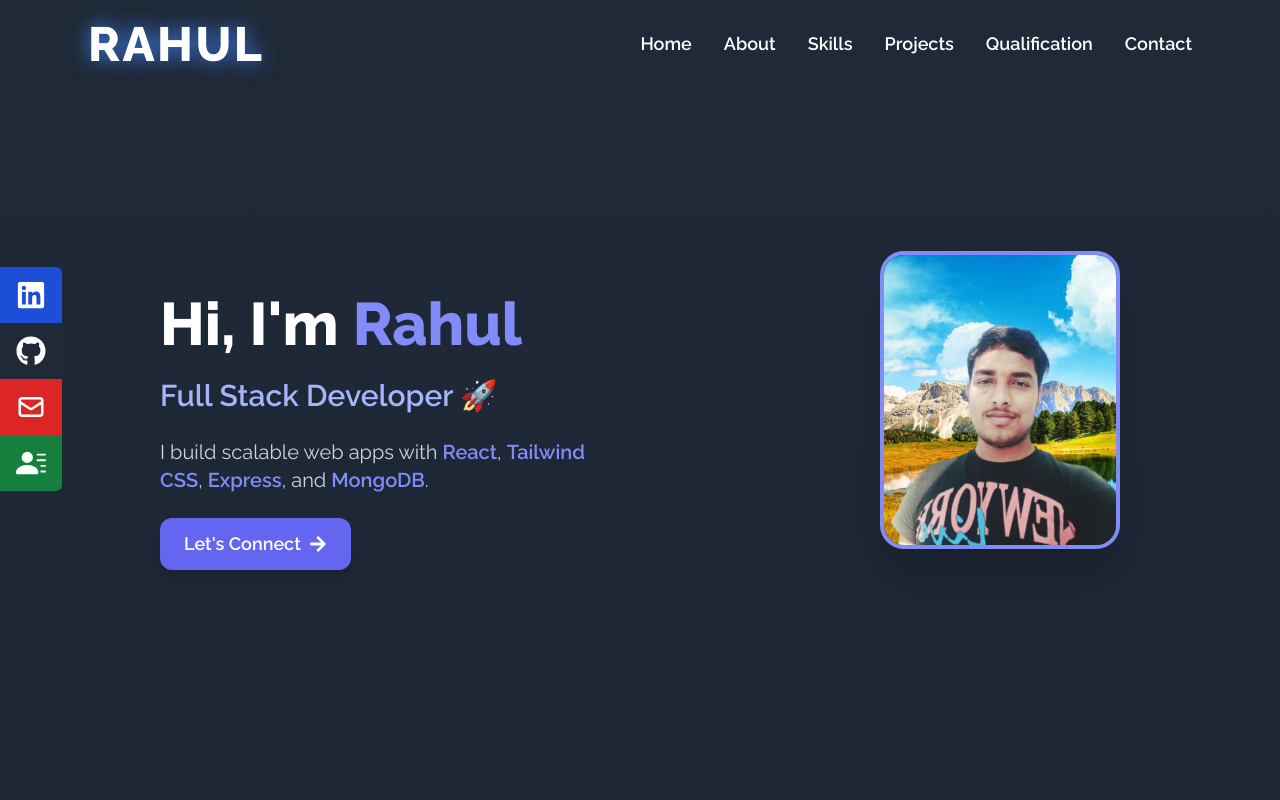
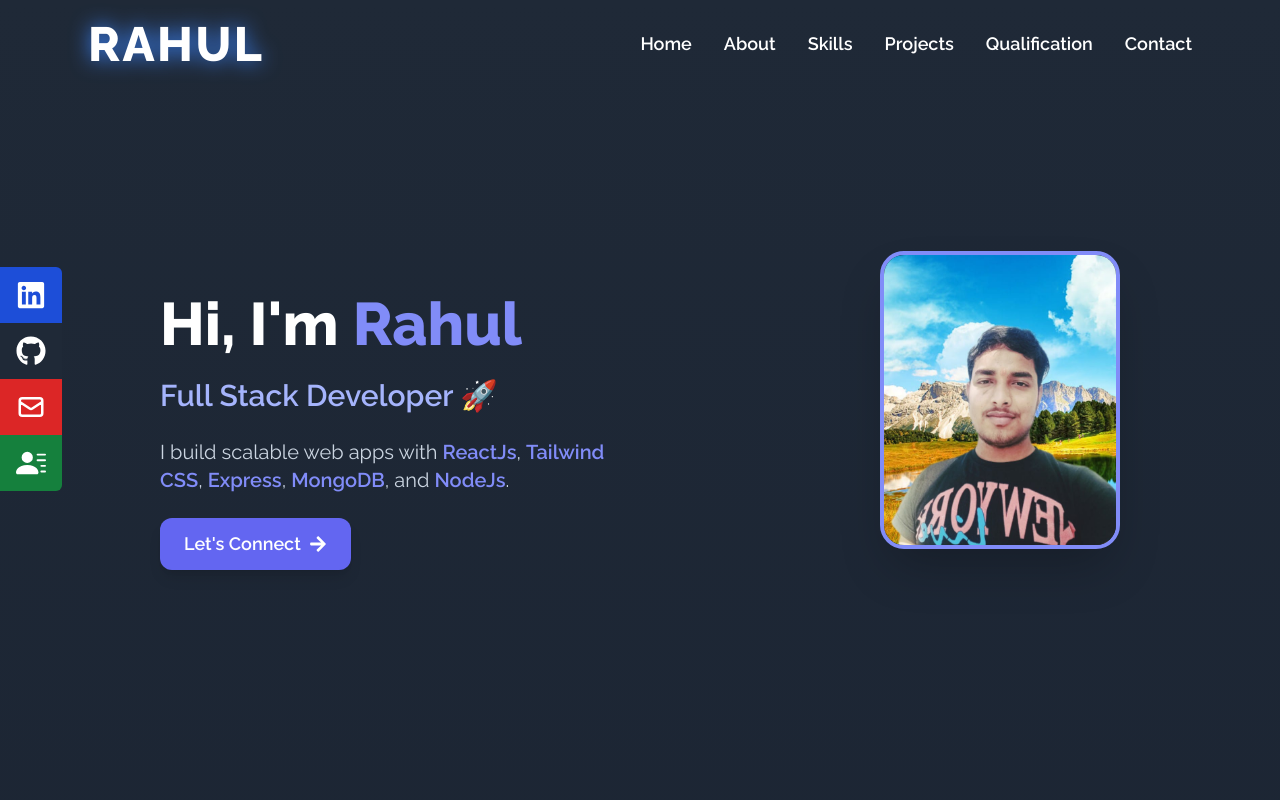
Before and after one commit to Rahulkumar8967/my-portfolio, a React (Vite) app: page / in a window 1280 px wide. Shown: the top 800 px of the page. Built offline with nearby package versions, Linux system fonts and the light colour scheme.

Commit message:
add some changes

```diff
--- a/src/components/Home.jsx
+++ b/src/components/Home.jsx
@@ -22,10 +22,9 @@ const Home = () => {
           animate={{ x: 0, opacity: 1 }}
           transition={{ duration: 0.8, delay: 0.3 }}
         >
-         <h1 className="text-4xl sm:text-5xl lg:text-6xl font-extrabold text-white leading-tight mt-6 sm:mt-10 md:mt-16">
-  Hi, I'm <span className="text-indigo-400">Rahul</span>
-</h1>
-
+          <h1 className="text-4xl sm:text-5xl lg:text-6xl font-extrabold text-white leading-tight mt-6 sm:mt-10 md:mt-16">
+            Hi, I'm <span className="text-indigo-400">Rahul</span>
+          </h1>
 
           <motion.h2
             className="text-xl sm:text-2xl lg:text-3xl font-semibold text-indigo-300"
@@ -36,10 +35,12 @@ const Home = () => {
             Full Stack Developer 🚀
           </motion.h2>
           <p className="text-slate-300 text-base sm:text-lg lg:text-xl leading-relaxed max-w-md mx-auto md:mx-0">
-            I build scalable web apps with <span className="text-indigo-400 font-semibold">React</span>,{" "}
+            I build scalable web apps with{" "}
+            <span className="text-indigo-400 font-semibold">ReactJs</span>,{" "}
             <span className="text-indigo-400 font-semibold">Tailwind CSS</span>,{" "}
-            <span className="text-indigo-400 font-semibold">Express</span>, and{" "}
-            <span className="text-indigo-400 font-semibold">MongoDB</span>.
+            <span className="text-indigo-400 font-semibold">Express</span>,{" "}
+            <span className="text-indigo-400 font-semibold">MongoDB</span>, and{" "}
+            <span className="text-indigo-400 font-semibold">NodeJs</span>.
           </p>
           <motion.div
             className="mt-6 flex justify-center md:justify-start"
--- a/src/components/Portfolio.jsx
+++ b/src/components/Portfolio.jsx
@@ -54,6 +54,8 @@ const Portfolio = () => {
           <h1 className="text-4xl md:text-5xl font-bold inline border-b-4 border-indigo-500">
             My Projects
           </h1>
+
+          {/* <h1 className="text-4xl">My Projects</h1> */}
           <p className="text-slate-300 md:text-lg text-sm mt-3">
             Browse through some of my recent projects below
           </p>
--- a/src/components/Qualification.jsx
+++ b/src/components/Qualification.jsx
@@ -18,7 +18,7 @@ const Qualification = () => {
                 title: "Bachelor of Technology (B.Tech) Computer Science Engineering",
                 institution: "College Of Technology And Engineering,Udaipur",
                 duration: "2022 - 2026",
-                extra: "CGPA: 7.22",
+                extra: "OGPA: 7.22",
                 icon: "fa-solid fa-graduation-cap",
             },
         ],
--- a/src/components/Work.jsx
+++ b/src/components/Work.jsx
@@ -29,7 +29,7 @@ const Skills = () => {
             { name: "CSS & Tailwind", level: "Advanced" },
             { name: "JavaScript", level: "Intermediate" },
             { name: "Git & GitHub", level: "Intermediate" },
-            { name: "React.js", level: "Intermediate" },
+            { name: "React.js", level: "Advanced" },
             { name: "UI/UX Design", level: "Beginner" },
           ]}
         />
@@ -41,8 +41,8 @@ const Skills = () => {
             { name: "Node.js", level: "Intermediate" },
             { name: "Express.js", level: "Intermediate" },
             { name: "MongoDB", level: "Intermediate" },
-            { name: "MySQL", level: "Beginner" },
-            { name: "SQL", level: "Beginner" },
+            { name: "MySQL", level: "Intermediate" },
+            { name: "SQL", level: "Intermediate" },
             { name: "REST API", level: "Intermediate" },
           ]}
         />
```
